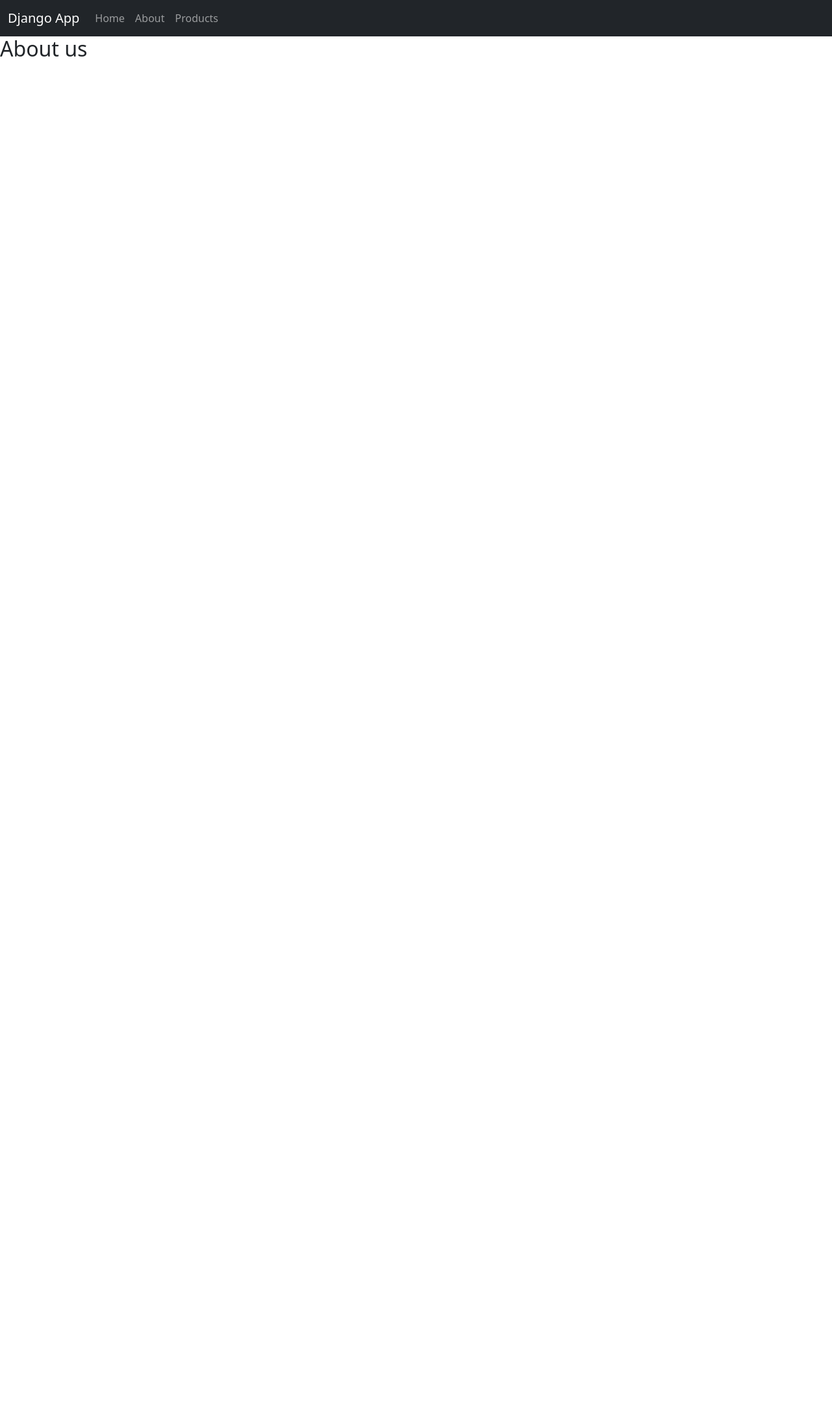
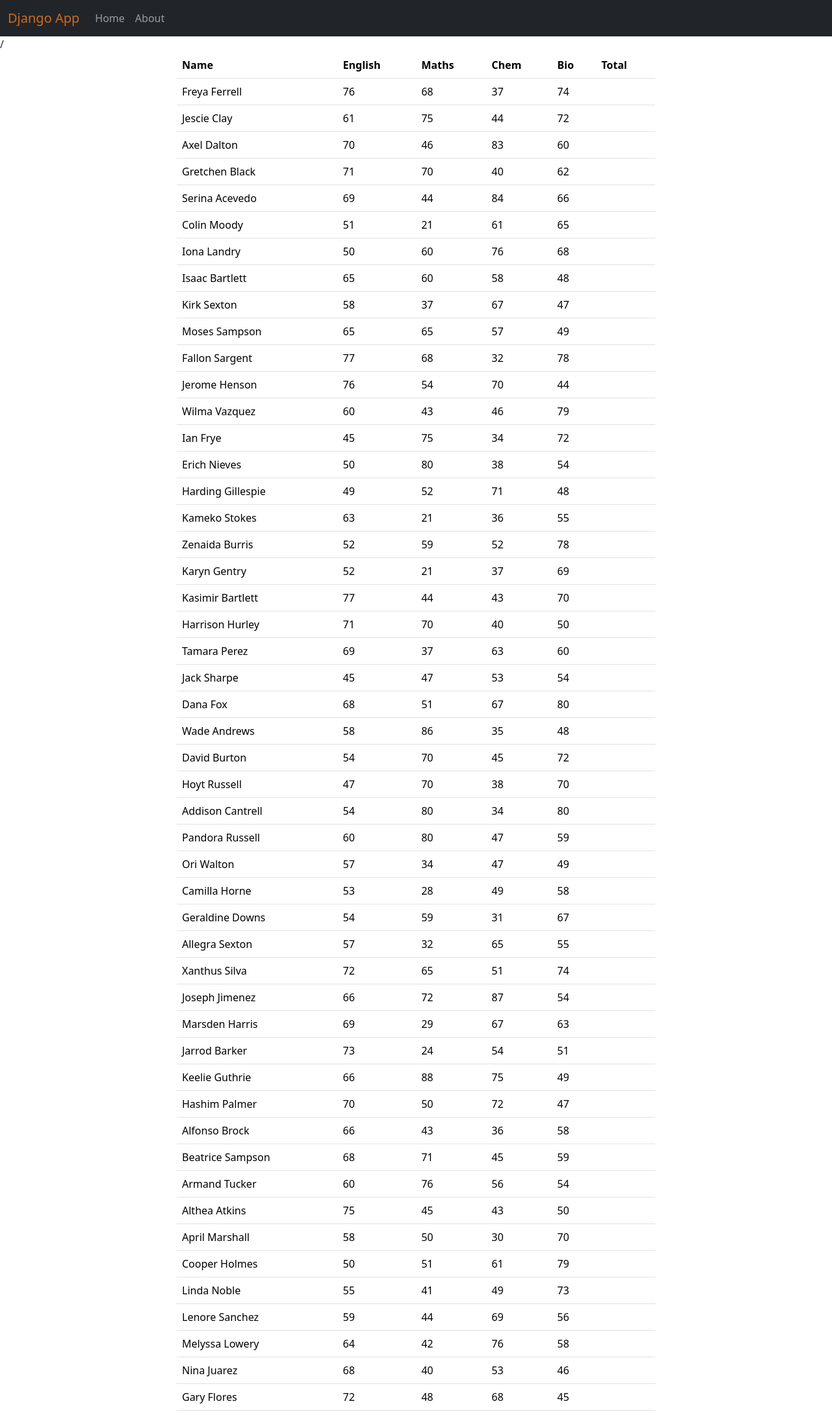
Before and after one commit to Shancrypto/testdjango, a Django app: page /about/ in a window 1280 px wide. Shown: the whole page at 65% size. Before the commit the page ends 87 px from the top, so only its background shows below. Run offline with Django 5.2, Linux system fonts and the light colour scheme.

Commit message:
Initial commit

```diff
--- /dev/null
+++ b/assets/css/man.css
@@ -0,0 +1,3 @@
+.navbar-brand {
+    color: chocolate;
+}
--- a/myapp/views.py
+++ b/myapp/views.py
@@ -1,12 +1,3 @@
-# from django.shortcuts import render
-#
-# # Create your views here.
-# def home(request):
-#     return render(request,"home.html")
-# def about(request):
-#     return render(request,"about.html")
-# def contact(request):
-#     return render(request,"product.html")
 from django.shortcuts import render
 
 def home(request):
@@ -14,21 +5,377 @@ def home(request):
 
 
 def about(request):
-    return render(request, 'about.html')
+    scores = [
+	{
+		"Name": "Freya Ferrell",
+		"Maths": 68,
+		"Bio": 74,
+		"Chem": 37,
+		"English": 76
+	},
+	{
+		"Name": "Jescie Clay",
+		"Maths": 75,
+		"Bio": 72,
+		"Chem": 44,
+		"English": 61
+	},
+	{
+		"Name": "Axel Dalton",
+		"Maths": 46,
+		"Bio": 60,
+		"Chem": 83,
+		"English": 70
+	},
+	{
+		"Name": "Gretchen Black",
+		"Maths": 70,
+		"Bio": 62,
+		"Chem": 40,
+		"English": 71
+	},
+	{
+		"Name": "Serina Acevedo",
+		"Maths": 44,
+		"Bio": 66,
+		"Chem": 84,
+		"English": 69
+	},
+	{
+		"Name": "Colin Moody",
+		"Maths": 21,
+		"Bio": 65,
+		"Chem": 61,
+		"English": 51
+	},
+	{
+		"Name": "Iona Landry",
+		"Maths": 60,
+		"Bio": 68,
+		"Chem": 76,
+		"English": 50
+	},
+	{
+		"Name": "Isaac Bartlett",
+		"Maths": 60,
+		"Bio": 48,
+		"Chem": 58,
+		"English": 65
+	},
+	{
+		"Name": "Kirk Sexton",
+		"Maths": 37,
+		"Bio": 47,
+		"Chem": 67,
+		"English": 58
+	},
+	{
+		"Name": "Moses Sampson",
+		"Maths": 65,
+		"Bio": 49,
+		"Chem": 57,
+		"English": 65
+	},
+	{
+		"Name": "Fallon Sargent",
+		"Maths": 68,
+		"Bio": 78,
+		"Chem": 32,
+		"English": 77
+	},
+	{
+		"Name": "Jerome Henson",
+		"Maths": 54,
+		"Bio": 44,
+		"Chem": 70,
+		"English": 76
+	},
+	{
+		"Name": "Wilma Vazquez",
+		"Maths": 43,
+		"Bio": 79,
+		"Chem": 46,
+		"English": 60
+	},
+	{
+		"Name": "Ian Frye",
+		"Maths": 75,
+		"Bio": 72,
+		"Chem": 34,
+		"English": 45
+	},
+	{
+		"Name": "Erich Nieves",
+		"Maths": 80,
+		"Bio": 54,
+		"Chem": 38,
+		"English": 50
+	},
+	{
+		"Name": "Harding Gillespie",
+		"Maths": 52,
+		"Bio": 48,
+		"Chem": 71,
+		"English": 49
+	},
+	{
+		"Name": "Kameko Stokes",
+		"Maths": 21,
+		"Bio": 55,
+		"Chem": 36,
+		"English": 63
+	},
+	{
+		"Name": "Zenaida Burris",
+		"Maths": 59,
+		"Bio": 78,
+		"Chem": 52,
+		"English": 52
+	},
+	{
+		"Name": "Karyn Gentry",
+		"Maths": 21,
+		"Bio": 69,
+		"Chem": 37,
+		"English": 52
+	},
+	{
+		"Name": "Kasimir Bartlett",
+		"Maths": 44,
+		"Bio": 70,
+		"Chem": 43,
+		"English": 77
+	},
+	{
+		"Name": "Harrison Hurley",
+		"Maths": 70,
+		"Bio": 50,
+		"Chem": 40,
+		"English": 71
+	},
+	{
+		"Name": "Tamara Perez",
+		"Maths": 37,
+		"Bio": 60,
+		"Chem": 63,
+		"English": 69
+	},
+	{
+		"Name": "Jack Sharpe",
+		"Maths": 47,
+		"Bio": 54,
+		"Chem": 53,
+		"English": 45
+	},
+	{
+		"Name": "Dana Fox",
+		"Maths": 51,
+		"Bio": 80,
+		"Chem": 67,
+		"English": 68
+	},
+	{
+		"Name": "Wade Andrews",
+		"Maths": 86,
+		"Bio": 48,
+		"Chem": 35,
+		"English": 58
+	},
+	{
+		"Name": "David Burton",
+		"Maths": 70,
+		"Bio": 72,
+		"Chem": 45,
+		"English": 54
+	},
+	{
+		"Name": "Hoyt Russell",
+		"Maths": 70,
+		"Bio": 70,
+		"Chem": 38,
+		"English": 47
+	},
+	{
+		"Name": "Addison Cantrell",
+		"Maths": 80,
+		"Bio": 80,
+		"Chem": 34,
+		"English": 54
+	},
+	{
+		"Name": "Pandora Russell",
+		"Maths": 80,
+		"Bio": 59,
+		"Chem": 47,
+		"English": 60
+	},
+	{
+		"Name": "Ori Walton",
+		"Maths": 34,
+		"Bio": 49,
+		"Chem": 47,
+		"English": 57
+	},
+	{
+		"Name": "Camilla Horne",
+		"Maths": 28,
+		"Bio": 58,
+		"Chem": 49,
+		"English": 53
+	},
+	{
+		"Name": "Geraldine Downs",
+		"Maths": 59,
+		"Bio": 67,
+		"Chem": 31,
+		"English": 54
+	},
+	{
+		"Name": "Allegra Sexton",
+		"Maths": 32,
+		"Bio": 55,
+		"Chem": 65,
+		"English": 57
+	},
+	{
+		"Name": "Xanthus Silva",
+		"Maths": 65,
+		"Bio": 74,
+		"Chem": 51,
+		"English": 72
+	},
+	{
+		"Name": "Joseph Jimenez",
+		"Maths": 72,
+		"Bio": 54,
+		"Chem": 87,
+		"English": 66
+	},
+	{
+		"Name": "Marsden Harris",
+		"Maths": 29,
+		"Bio": 63,
+		"Chem": 67,
+		"English": 69
+	},
+	{
+		"Name": "Jarrod Barker",
+		"Maths": 24,
+		"Bio": 51,
+		"Chem": 54,
+		"English": 73
+	},
+	{
+		"Name": "Keelie Guthrie",
+		"Maths": 88,
+		"Bio": 49,
+		"Chem": 75,
+		"English": 66
+	},
+	{
+		"Name": "Hashim Palmer",
+		"Maths": 50,
+		"Bio": 47,
+		"Chem": 72,
+		"English": 70
+	},
+	{
+		"Name": "Alfonso Brock",
+		"Maths": 43,
+		"Bio": 58,
+		"Chem": 36,
+		"English": 66
+	},
+	{
+		"Name": "Beatrice Sampson",
+		"Maths": 71,
+		"Bio": 59,
+		"Chem": 45,
+		"English": 68
+	},
+	{
+		"Name": "Armand Tucker",
+		"Maths": 76,
+		"Bio": 54,
+		"Chem": 56,
+		"English": 60
+	},
+	{
+		"Name": "Althea Atkins",
+		"Maths": 45,
+		"Bio": 50,
+		"Chem": 43,
+		"English": 75
+	},
+	{
+		"Name": "April Marshall",
+		"Maths": 50,
+		"Bio": 70,
+		"Chem": 30,
+		"English": 58
+	},
+	{
+		"Name": "Cooper Holmes",
+		"Maths": 51,
+		"Bio": 79,
+		"Chem": 61,
+		"English": 50
+	},
+	{
+		"Name": "Linda Noble",
+		"Maths": 41,
+		"Bio": 73,
+		"Chem": 49,
+		"English": 55
+	},
+	{
+		"Name": "Lenore Sanchez",
+		"Maths": 44,
+		"Bio": 56,
+		"Chem": 69,
+		"English": 59
+	},
+	{
+		"Name": "Melyssa Lowery",
+		"Maths": 42,
+		"Bio": 58,
+		"Chem": 76,
+		"English": 64
+	},
+	{
+		"Name": "Nina Juarez",
+		"Maths": 40,
+		"Bio": 46,
+		"Chem": 53,
+		"English": 68
+	},
+	{
+		"Name": "Gary Flores",
+		"Maths": 48,
+		"Bio": 45,
+		"Chem": 68,
+		"English": 72
+	}]
+    data ={
+        "scores":scores,
+    }
+    return render(request, 'about.html',data)
 
 
 def contact(request):
-    age= 85
+
+    age = 85
     weight = 33.99
     subjects = ["Maths", "Science", "Engineering"]
     isdisable = False
     name = "Sharon Obiri"
 
-    data ={
+    data = {
         "age": age,
         "weight": weight,
         "subject": subjects,
         "isdisable": isdisable,
-        "name":name
+        "name": name
     }
-    return render(request, 'product.html')
+
+    return render(request, 'product.html', data)
--- a/myproject/settings.py
+++ b/myproject/settings.py
@@ -126,3 +126,4 @@ MAILERS = {
         "BACKEND": "django.core.mail.backends.console.EmailBackend",
     },
 }
+STATICFILES_DIRS = [BASE_DIR / "static"]
--- a/templates/about.html
+++ b/templates/about.html
@@ -1,63 +1,42 @@
-<!doctype html>
-<html lang="en">
-<head>
-    <meta charset="UTF-8">
-    <meta name="viewport"
-          content="width=device-width, user-scalable=no, initial-scale=1.0, maximum-scale=1.0, minimum-scale=1.0">
-    <meta http-equiv="X-UA-Compatible" content="ie=edge">
-    <link href="https://cdn.jsdelivr.net/npm/bootstrap@5.3.8/dist/css/bootstrap.min.css" rel="stylesheet">
-    <title>products</title>
-</head>
-<body>
-<nav class="navbar navbar-expand-sm bg-dark navbar-dark">
+{% extends 'master.html' %}
+{%load static%}
+{% block title %} About us {%endblock%}
+{%block content%}
 
-    <div class="container-fluid">
+<div class="container">
+   <div class="row justify-content-center">
+        <div class="col-8">
+<table class="table animate__animated animate__bounce">
+    <tr>
+        <th>Name</th>
+        <th>English</th>
+        <th>Maths</th>
+        <th>Chem</th>
+        <th>Bio</th>
+        <th>Total</th>
+    </tr>
 
-        <a class="navbar-brand" href="{% url 'home' %}">
-            Django App
-        </a>
-
-        <button class="navbar-toggler"
-                type="button"
-                data-bs-toggle="collapse"
-                data-bs-target="#collapsibleNavbar">
-
-            <span class="navbar-toggler-icon"></span>
-
-        </button>
-
-        <div class="collapse navbar-collapse" id="collapsibleNavbar">
-
-            <ul class="navbar-nav">
-
-                <li class="nav-item">
-                    <a class="nav-link" href="{% url 'home' %}">
-                        Home
-                    </a>
-                </li>
-
-                <li class="nav-item">
-                    <a class="nav-link" href="{% url 'about' %}">
-                        About
-                    </a>
-                </li>
-
-                <li class="nav-item">
-                    <a class="nav-link" href="{% url 'product' %}">
-                        Products
-                    </a>
-                </li>
-
-            </ul>
-
-        </div>
+{% for score in scores %}
+    <tr>
+        <td>{{score.Name}}</td>
+        <td>{{score.English}}</td>
+        <td>{{score.Maths}}</td>
+        <td>{{score.Chem}}</td>
+        <td>{{score.Bio}}</td>
+        <td></td>
+    </tr>
+ {% endfor %}
+</table>
 
     </div>
+   </div>
+</div>
+{%endblock%}
 
-</nav>
-
-<h2>About us</h2>
-
-<script src="https://cdn.jsdelivr.net/npm/bootstrap@5.3.8/dist/js/bootstrap.bundle.min.js"></script>
-</body>
-</html>
+{%block extra_links%}
+<!--animation style  animate.style-->
+<link
+    rel="stylesheet"
+    href="https://cdnjs.cloudflare.com/ajax/libs/animate.css/4.1.1/animate.min.css"
+  />
+{%endblock%}
--- /dev/null
+++ b/templates/master.html
@@ -0,0 +1,75 @@
+{% load static %}
+<!DOCTYPE html>
+<html lang="en">
+
+<head>
+    <meta charset="UTF-8">
+
+    <meta name="viewport" content="width=device-width, initial-scale=1.0">
+
+    <title>{% block title%} {% endblock%}</title>
+
+    <!-- Bootstrap CSS -->
+    <link href="https://cdn.jsdelivr.net/npm/bootstrap@5.3.8/dist/css/bootstrap.min.css"
+          rel="stylesheet">
+
+    <!-- Custom CSS -->
+    <link rel="stylesheet" href="{% static 'myapp/css/man.css' %}">
+
+    {%block extra_links%}
+
+    {%endblock%}
+</head>
+
+<body>
+
+    <!-- Navigation Bar -->
+    <nav class="navbar navbar-expand-sm bg-dark navbar-dark">
+
+        <div class="container-fluid">
+
+            <a class="navbar-brand" href="{% url 'home' %}">
+                Django App
+            </a>
+
+            <button class="navbar-toggler"
+                    type="button"
+                    data-bs-toggle="collapse"
+                    data-bs-target="#collapsibleNavbar">
+
+                <span class="navbar-toggler-icon"></span>
+
+            </button>
+
+            <div class="collapse navbar-collapse" id="collapsibleNavbar">
+{% url 'home' as home_url %}
+                <ul class="navbar-nav">
+
+                    <li class="nav-item">
+                        <a class="nav-link {% if request.path == home_url %}active{% endif %}" href="{% url 'home' %}">Home</a>
+                    </li>
+
+                    <li class="nav-item">
+                        <a class="nav-link" href="{% url 'about' %}">About</a>
+                    </li>
+{%if user.is_authenticated%}
+                    <li class="nav-item">
+                        <a class="nav-link" href="{% url 'product' %}">Products</a>
+                    </li>
+{%endif%}
+                </ul>
+
+            </div>
+
+        </div>
+
+    </nav>
+    {{home_url}}
+
+{% block content%}
+    {%endblock%}
+    <!-- Bootstrap JavaScript -->
+    <script src="https://cdn.jsdelivr.net/npm/bootstrap@5.3.8/dist/js/bootstrap.bundle.min.js"></script>
+
+</body>
+</html>
```
Also changed, not shown: templates/home.html (+19 -38 lines), templates/product.html (+20 -63 lines), assets/images/WhatsApp Image 2026-09-30 at 12.55.08.jpeg (added), assets/images/WhatsApp Image 2026-09-30 at 12.55.10.jpeg (added), assets/images/WhatsApp Image 2026-09-30 at 12.55.21.jpeg (added).
